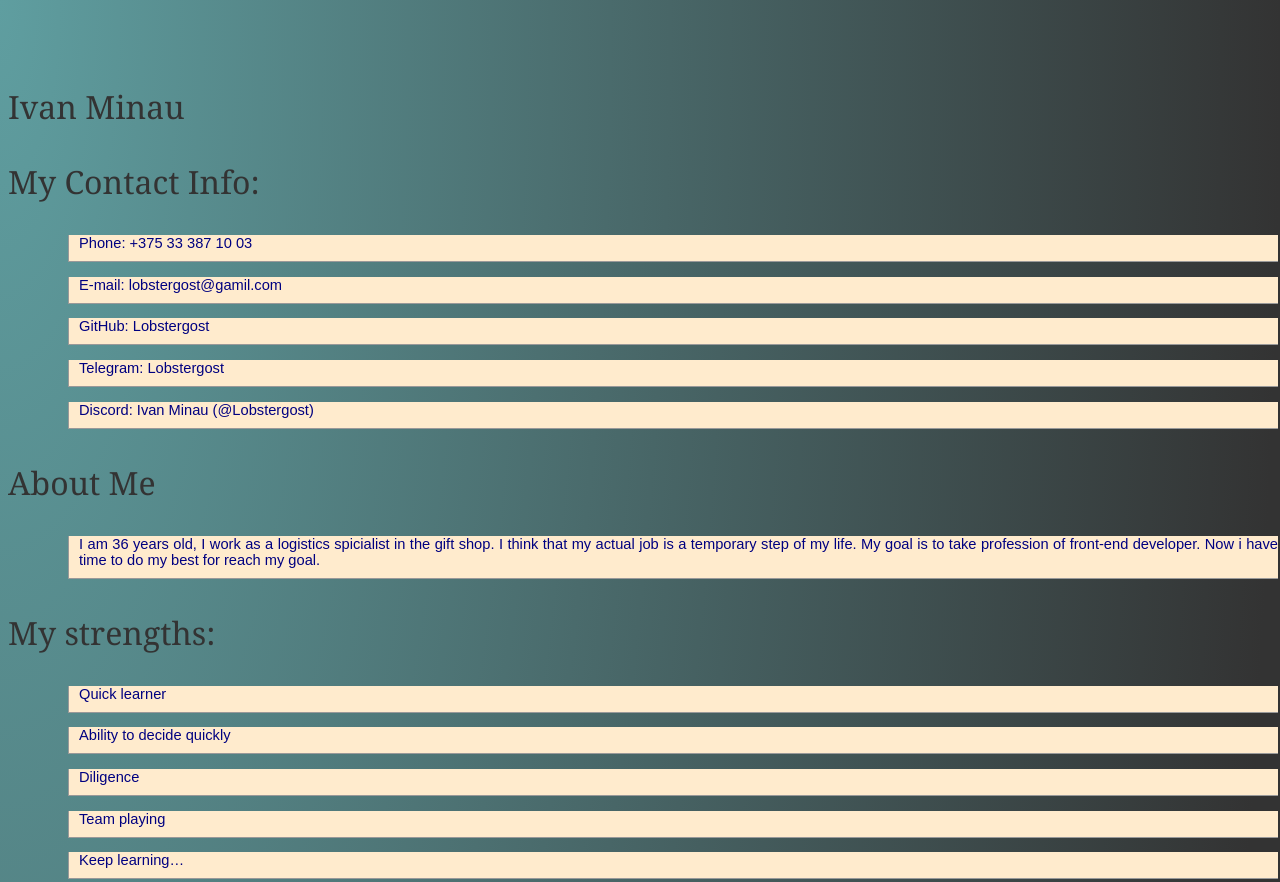
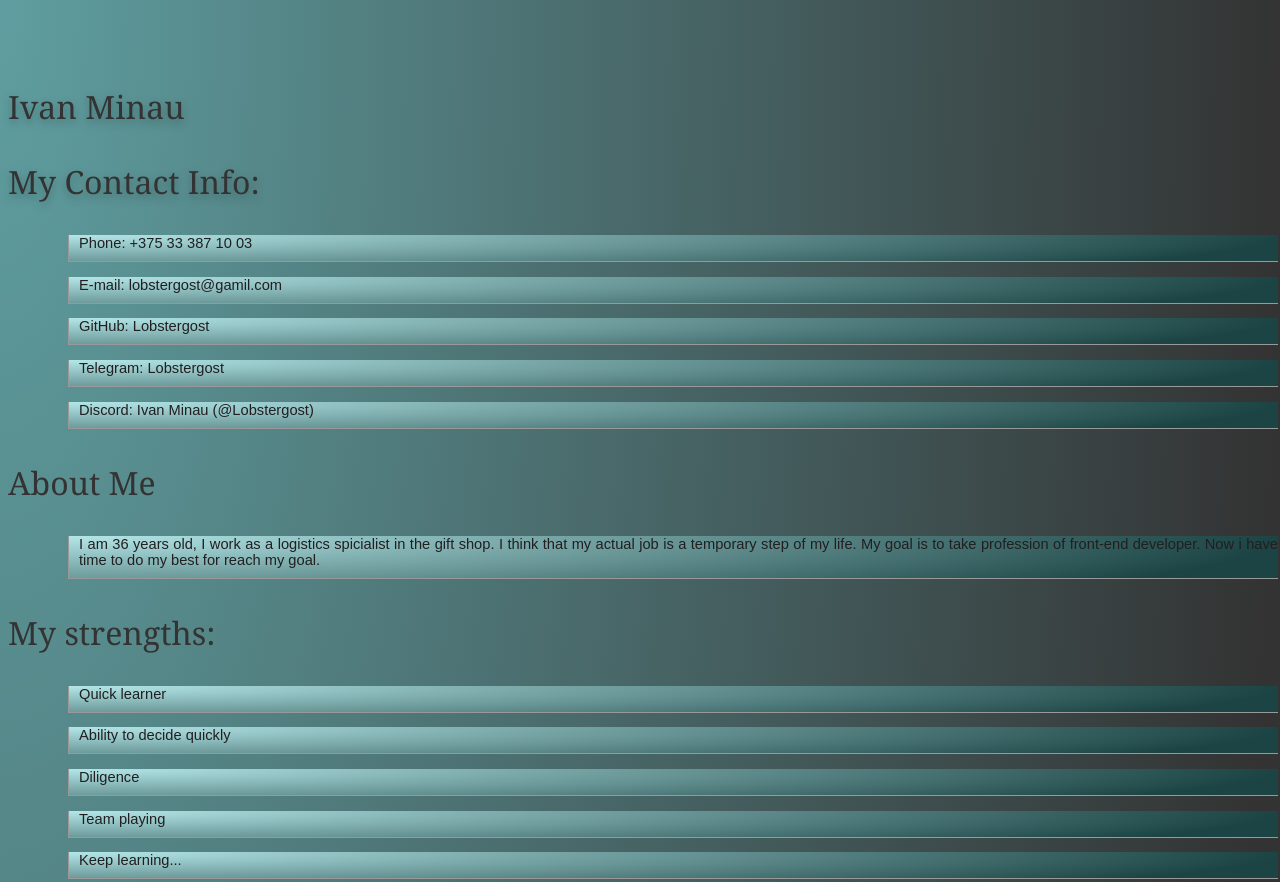
Before and after one commit to Lobstergost/CV, a plain HTML site: page index.html in a window 1280 px wide. Shown: the top 882 px of the page. Drawn offline with Linux system fonts and the light colour scheme.

Commit message:
feat: the right color everywhere

```diff
--- a/index.html
+++ b/index.html
@@ -6,8 +6,8 @@
     </head>
 <body class="bacground">
 <div class="container-lg px-3 my-5 markdown-body">
-    <h3 id="ivan-minau">Ivan Minau</h3>
-    <h3 id="my-contact-info">My Contact Info:</h3>
+    <h3 id="ivan-minau" class="h3">Ivan Minau</h3>
+    <h3 id="my-contact-info" class="h3">My Contact Info:</h3>
     <p>Phone: +375 33 387 10 03</p>
     <p>E-mail: lobstergost@gamil.com</p>
     <p>GitHub: Lobstergost</p>
@@ -20,7 +20,7 @@
     <p>Ability to decide quickly</p>
     <p>Diligence</p>
     <p>Team playing</p>
-    <p>Keep learning…</p>
+    <p>Keep learning...</p>
     <h3 id="skills">Skills</h3>
     <p>HTML</p>
     <p>CSS</p>
--- a/main.js
+++ b/main.js
@@ -0,0 +1 @@
+onmouseenter()
--- a/style.css
+++ b/style.css
@@ -4,22 +4,28 @@ body {
     background-color: aliceblue; /* Цвет фона веб-страницы */
     color: #333; /* Цвет основного текста */
 }
+.h3{
+    filter: drop-shadow(0px 4px 4px rgba(0, 0, 0, 0.25));
+}
 h3 {
-    color: #333333; /* Цвет заголовка */
-    font-size: 24pt; /* Размер шрифта в пунктах */
+    color: #333333;
+    font-size: 24pt;
     font-family: Georgia, Times, serif; /* Семейство шрифтов */
-    font-weight: normal; /* Нормальное начертание текста  */
+    font-weight: normal;
 }
+
 p {
-    color: navy;
-    background-color: blanchedalmond;
-    text-align: justify; /* Выравнивание по ширине */
-    margin-left: 60px; /* Отступ слева в пикселах */
-    margin-right: 10px; /* Отступ справа в пикселах */
-    border-left: 1px solid #999; /* Параметры линии слева */
-    border-bottom: 1px solid #999; /* Параметры линии снизу */
-    padding-left: 10px; /* Отступ от линии слева до текста  */
-    padding-bottom: 10px; /* Отступ от линии снизу до текста  */
+    color: #211F20;
+    background: radial-gradient(100% 215.42% at 0% 0%, #b4e6e8 0%, #1c4444 100%), #211F20;
+    background-size: cover;
+    background-repeat: no-repeat;
+    text-align: justify;
+    margin-left: 60px;
+    margin-right: 10px;
+    border-left: 1px solid #999;
+    border-bottom: 1px solid #999;
+    padding-left: 10px;
+    padding-bottom: 10px;
 }
 .bacground  {
     width: 100%;
```
